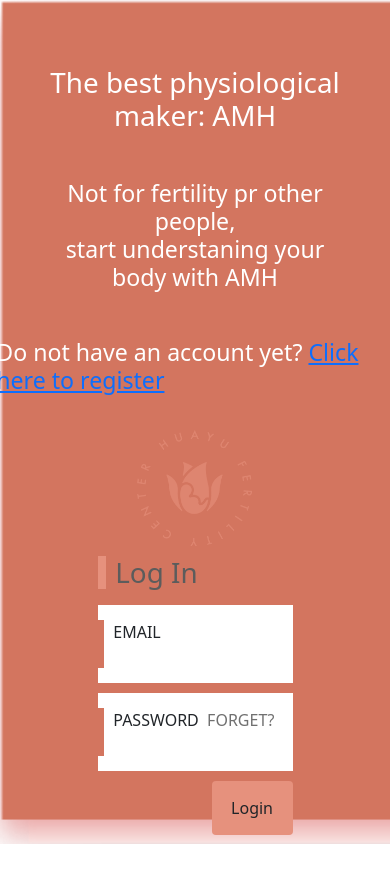
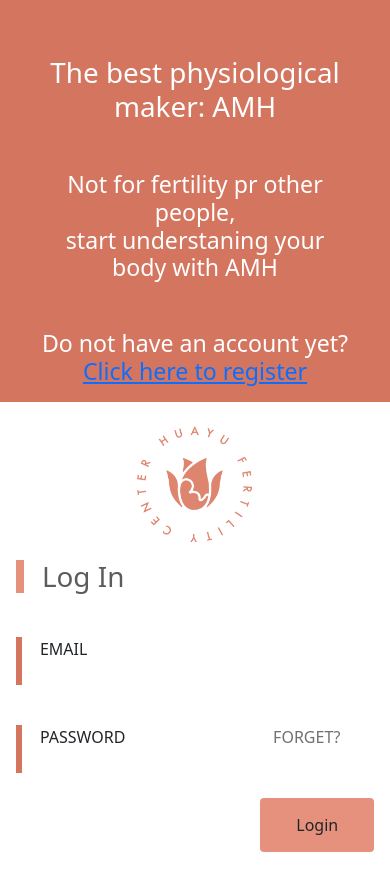
Before and after one commit to fbd3887/medical-frontend, a React (Create React App) app: page / in a window 390 px wide. Before the commit the page ends 844 px from the top, so only its background shows below. Built offline with nearby package versions, Linux system fonts and the light colour scheme.

Commit message:
login page responsivenes

```diff
--- a/src/components/login/Login.jsx
+++ b/src/components/login/Login.jsx
@@ -3,43 +3,41 @@ import './login.scss';
 import logo2 from '../../images/logo2.png';
 import { Link } from "react-router-dom";
 
-export default function Login(){
-    return(
+export default function Login() {
+    return (
         <div className="loginBackground">
             <div className="row min-vh-100 ">
-                <div className="col-md-5 my-auto leftlogin">
+                <div className="col-md-6 my-auto mb-4 mb-md-auto leftlogin">
                     <h1 className="text-center m-5">The best physiological maker: AMH</h1>
-                    <h3 className="text-center  m-5">Not for fertility pr other people,<br/> start understaning your body with AMH</h3>
-                    <h3 className="">Do not have an account yet? <Link to="/register">Click here to register</Link></h3>
+                    <h3 className="text-center  m-5">Not for fertility pr other people,<br /> start understaning your body with AMH</h3>
+                    <h3 className="d-flex align-items-center flex-column">Do not have an account yet? <Link to="/register">Click here to register</Link></h3>
                 </div>
-                <div className="col-md-7 my-auto text-center">
-                    <div className="loginFormDiv">
+                <div className="col-md-6 my-auto text-center">
+                    <div className="loginFormDiv px-3 col-sm-7 col-sm-10">
                         <img src={logo2} alt="" />
                         <div className="loginHeading text-left">
                             <h1>Log In</h1>
                         </div>
                         <div className="loginFeild">
                             <div className="innerFieldDiv">
-                                <label>EMAIL</label><br/>
-                                <input type="email"/>
+                                <label>EMAIL</label><br />
+                                <input type="email" />
                             </div>
                         </div>
                         <div className="loginFeild">
                             <div className="innerFieldDiv">
                                 <label>PASSWORD <span className="forgetLogin">FORGET?</span></label>
-                                <input type="password"/>
+                                <input type="password" />
                             </div>
                         </div>
-                        <Link to="/accountinformation"><button className="btn">
-                            Login
-                        </button></Link>
+                        <Link to="/accountinformation">
+                            <button className="btn">
+                                Login
+                            </button>
+                        </Link>
                     </div>
-
                 </div>
             </div>
-
-
         </div>
-
     )
 }
--- a/src/components/login/login.scss
+++ b/src/components/login/login.scss
@@ -12,8 +12,15 @@
             color: #fff;
         }
     }
+    @media screen and (max-width: 768px){
+        background-image: none;
+        margin-bottom: 30px;
+        .leftlogin{
+            background: #d3755f;
+
+        }
+    }
     .loginFormDiv{
-        width: 50%;
         margin: 0 auto;
         .loginHeading{
             text-align: left;
```
